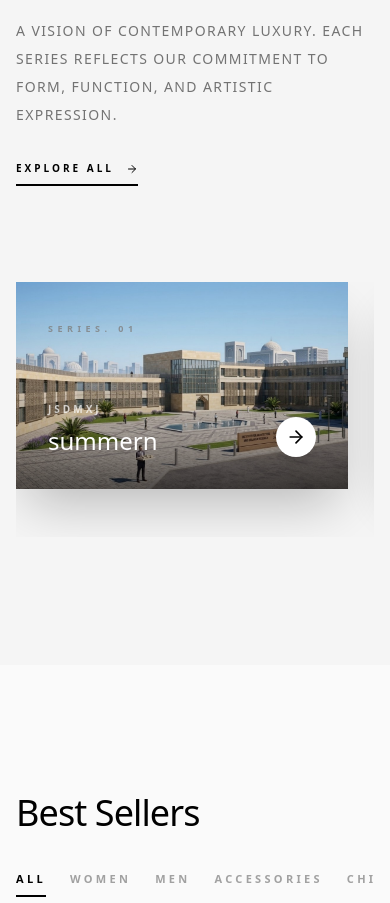
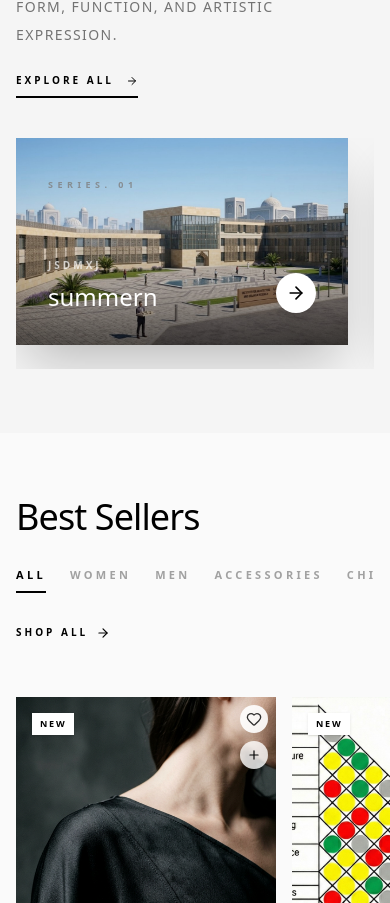
Before and after one commit to Mhmoudahmed3/Shopaholic, a Next.js app: page / in a window 390 px wide. Shown: the part 1097-2000 px from the top of the page. Built offline with nearby package versions, Linux system fonts and the light colour scheme; a web font is replaced by a local one.

Commit message:
fix: optimized vertical spacing and reduced wasted area on mobile homepage sections

```diff
--- a/src/app/(storefront)/checkout/page.tsx
+++ b/src/app/(storefront)/checkout/page.tsx
@@ -223,7 +223,7 @@ export default function CheckoutPage() {
                                                                     <div className="text-[10px] bg-pink-500 text-white px-2 py-0.5 rounded-full font-bold">LIVE</div>
                                                                 </div>
                                                                 <p className="text-[10px] text-zinc-400 mt-3 leading-relaxed">
-                                                                    Please complete the transfer via Instapay app, then click "Pay" to finish your order.
+                                                                    Please complete the transfer via Instapay app, then click &quot;Pay&quot; to finish your order.
                                                                 </p>
                                                             </div>
                                                         </div>
--- a/src/app/(storefront)/page.tsx
+++ b/src/app/(storefront)/page.tsx
@@ -112,18 +112,18 @@ export default function Home() {
       </section>
 
       {/* Collections Showcase - Dynamic Horizontal Slider */}
-      <section className="bg-[#f5f5f5] dark:bg-zinc-950 py-32 overflow-hidden">
+      <section className="bg-[#f5f5f5] dark:bg-zinc-950 py-16 md:py-32 overflow-hidden">
         <div className="max-w-7xl mx-auto px-4 sm:px-6 lg:px-8">
           <motion.div
             initial={{ opacity: 0, x: -20 }}
             whileInView={{ opacity: 1, x: 0 }}
             viewport={{ once: true }}
             transition={{ duration: 0.8 }}
-            className="flex flex-col md:flex-row justify-between items-start md:items-end mb-24 gap-8"
+            className="flex flex-col md:flex-row justify-between items-start md:items-end mb-10 md:mb-24 gap-6 md:gap-8"
           >
             <div className="max-w-xl">
 
-              <h2 className="text-4xl sm:text-5xl md:text-7xl font-serif italic mb-8 leading-tight">Collections</h2>
+              <h2 className="text-4xl sm:text-5xl md:text-7xl font-serif italic mb-4 md:mb-8 leading-tight">Collections</h2>
               <p className="text-neutral-500 dark:text-neutral-400 text-sm uppercase tracking-widest leading-loose max-w-sm">
                 A vision of contemporary luxury. Each series reflects our commitment to form, function, and artistic expression.
               </p>
@@ -136,7 +136,7 @@ export default function Home() {
           {/* Horizontal Auto-Scrolling Container - Now inside max-w-7xl */}
           <div className="relative w-full">
             <motion.div
-              className="flex gap-8 pb-12 overflow-x-auto no-scrollbar scroll-smooth"
+              className="flex gap-8 pb-6 md:pb-12 overflow-x-auto no-scrollbar scroll-smooth"
               initial="hidden"
               whileInView="visible"
               viewport={{ once: true }}
@@ -187,10 +187,10 @@ export default function Home() {
       </section>
 
       {/* Best Sellers */}
-      <section className="py-32 bg-neutral-50 dark:bg-zinc-900/30">
+      <section className="py-16 md:py-32 bg-neutral-50 dark:bg-zinc-900/30">
         <div className="max-w-7xl mx-auto px-4 sm:px-6 lg:px-8">
-          <div className="flex flex-col md:flex-row justify-between items-start md:items-end mb-16 gap-8 md:gap-10 overflow-hidden">
-            <div className="space-y-8 w-full">
+          <div className="flex flex-col md:flex-row justify-between items-start md:items-end mb-10 md:mb-16 gap-6 md:gap-10 overflow-hidden">
+            <div className="space-y-6 md:space-y-8 w-full">
               <h2 className="text-4xl sm:text-5xl md:text-6xl font-serif tracking-tight">Best Sellers</h2>
 
               <div className="flex gap-6 md:gap-10 overflow-x-auto pb-2 no-scrollbar w-full pr-4">
@@ -233,8 +233,8 @@ export default function Home() {
       </section>
 
       {/* Social Proof Section (Marquee) */}
-      <section className="py-20 border-y border-neutral-100 dark:border-neutral-900 bg-white dark:bg-black overflow-hidden relative">
-        <div className="flex flex-col items-center mb-12">
+      <section className="py-10 md:py-20 border-y border-neutral-100 dark:border-neutral-900 bg-white dark:bg-black overflow-hidden relative">
+        <div className="flex flex-col items-center mb-6 md:mb-12">
           <span className="text-[10px] font-bold tracking-[0.4em] text-neutral-400 uppercase">Globally Recognized By</span>
         </div>
 
@@ -260,7 +260,7 @@ export default function Home() {
       </section>
 
       {/* Promotional Banner */}
-      <section className="relative h-[80vh] flex items-center justify-center overflow-hidden">
+      <section className="relative h-[60vh] md:h-[80vh] flex items-center justify-center overflow-hidden">
         <motion.div
           initial={{ scale: 1.1 }}
           whileInView={{ scale: 1 }}
@@ -306,10 +306,10 @@ export default function Home() {
       </section>
 
       {/* Newsletter Preview / Minimalist CTA */}
-      <section className="py-32 bg-white dark:bg-black">
+      <section className="py-16 md:py-32 bg-white dark:bg-black">
         <div className="max-w-4xl mx-auto px-4 text-center">
-          <h2 className="text-3xl font-serif mb-8">{newsletter.title}</h2>
-          <p className="text-neutral-500 dark:text-neutral-400 mb-12 max-w-md mx-auto leading-relaxed">
+          <h2 className="text-3xl font-serif mb-6 md:mb-8">{newsletter.title}</h2>
+          <p className="text-neutral-500 dark:text-neutral-400 mb-8 md:mb-12 max-w-md mx-auto leading-relaxed">
             {newsletter.description}
           </p>
           <Link href="/account" className="inline-flex items-center gap-4 group">
```
